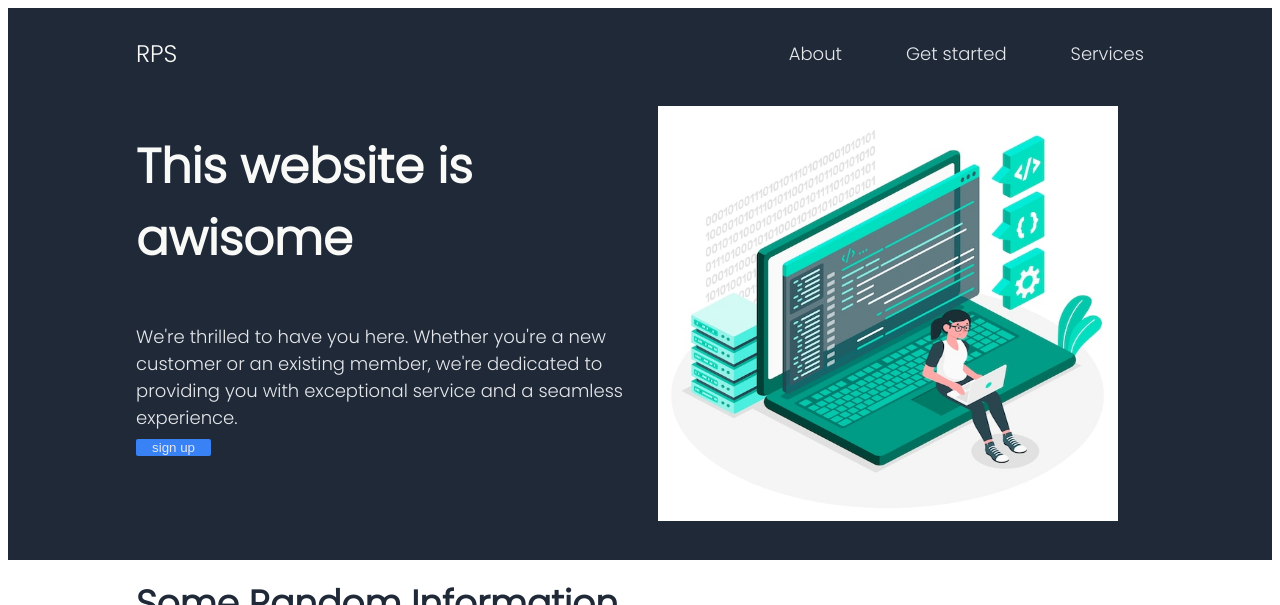
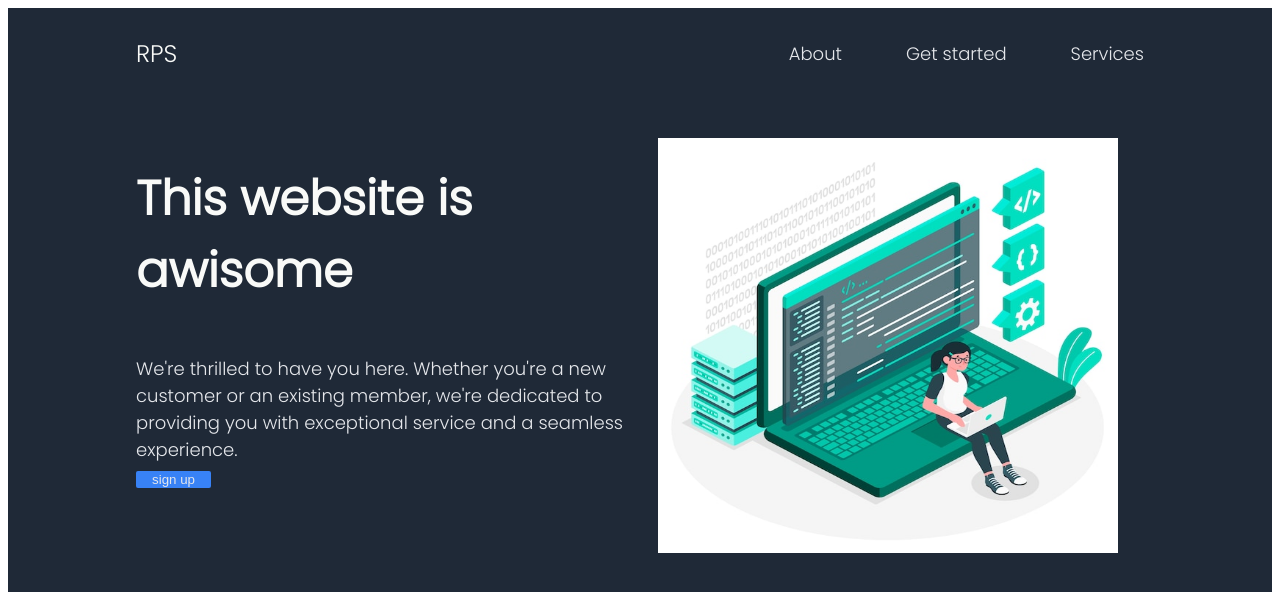
Before and after one commit to shikamusenge/landing-page, a plain HTML site: page index.html in a window 1280 px wide. Shown: the top 605 px of the page. Drawn offline with nearby package versions, Linux system fonts and the light colour scheme.

Commit message:
navigation bar handling

```diff
--- a/css/style.css
+++ b/css/style.css
@@ -42,6 +42,7 @@ nav {
   display: flex;
   align-items: center;
   justify-content: space-between;
+  background-color: #1f2937;
 }
 nav #nav-links-menu {
   display: none;
@@ -52,7 +53,8 @@ nav #nav-links-menu .menu {
   padding-block: 4px;
   cursor: pointer;
 }
-section {
+section,
+nav {
   padding-inline: 10vw;
   padding-block: 1rem;
 }
--- a/index.html
+++ b/index.html
@@ -17,7 +17,6 @@
     />
   </head>
   <body>
-    <section id="header-section">
     <nav>
       <div id="navbar-brand">RPS</div>
       <div id="navbar-links">
@@ -38,6 +37,7 @@
         </div>
       </div>
     </nav>
+    <section id="header-section">
       <div id="hello">
         <div id="aside">
           <p id="main-text">This website is awisome</p>
```
Lines whose indentation alone changed are shown as unchanged.
